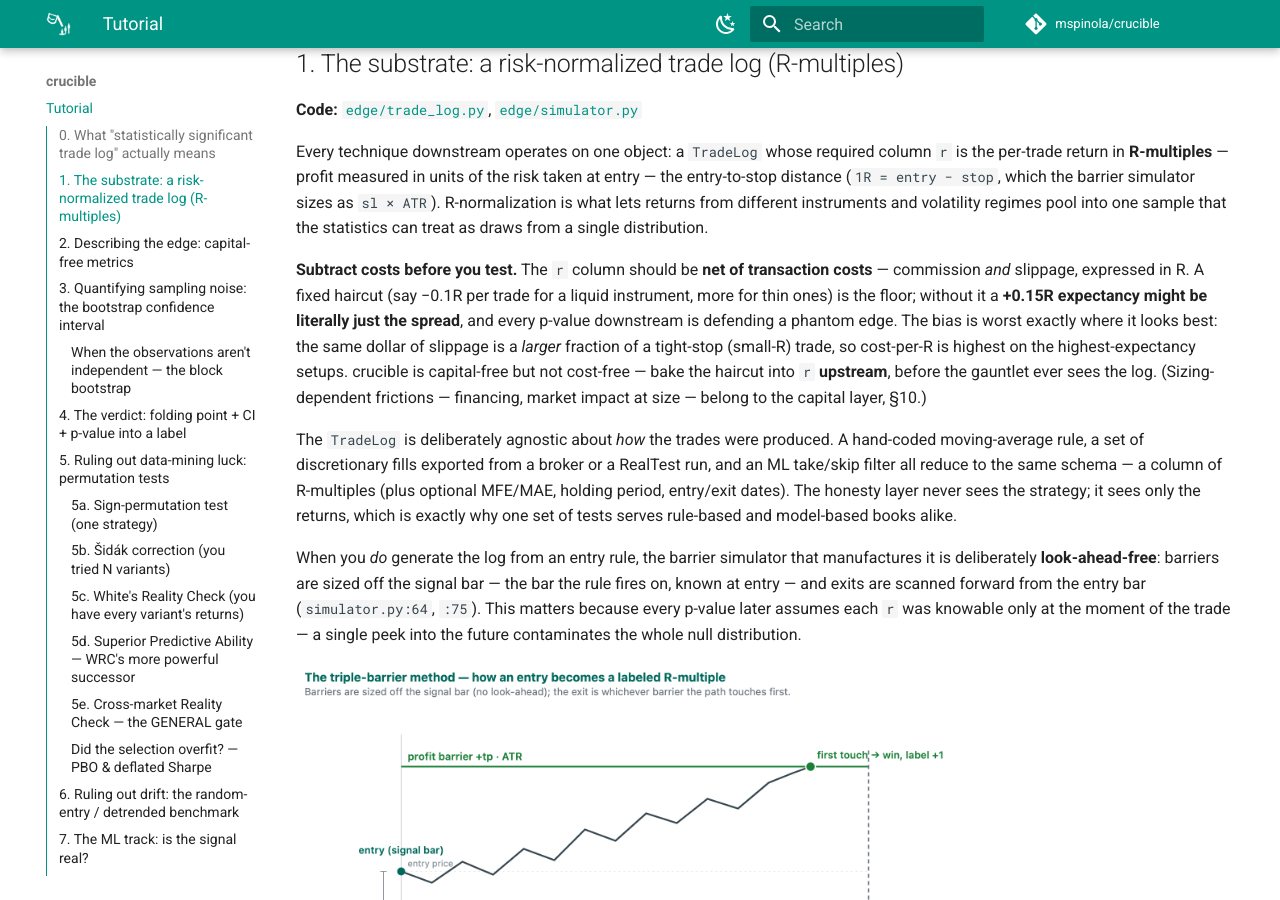
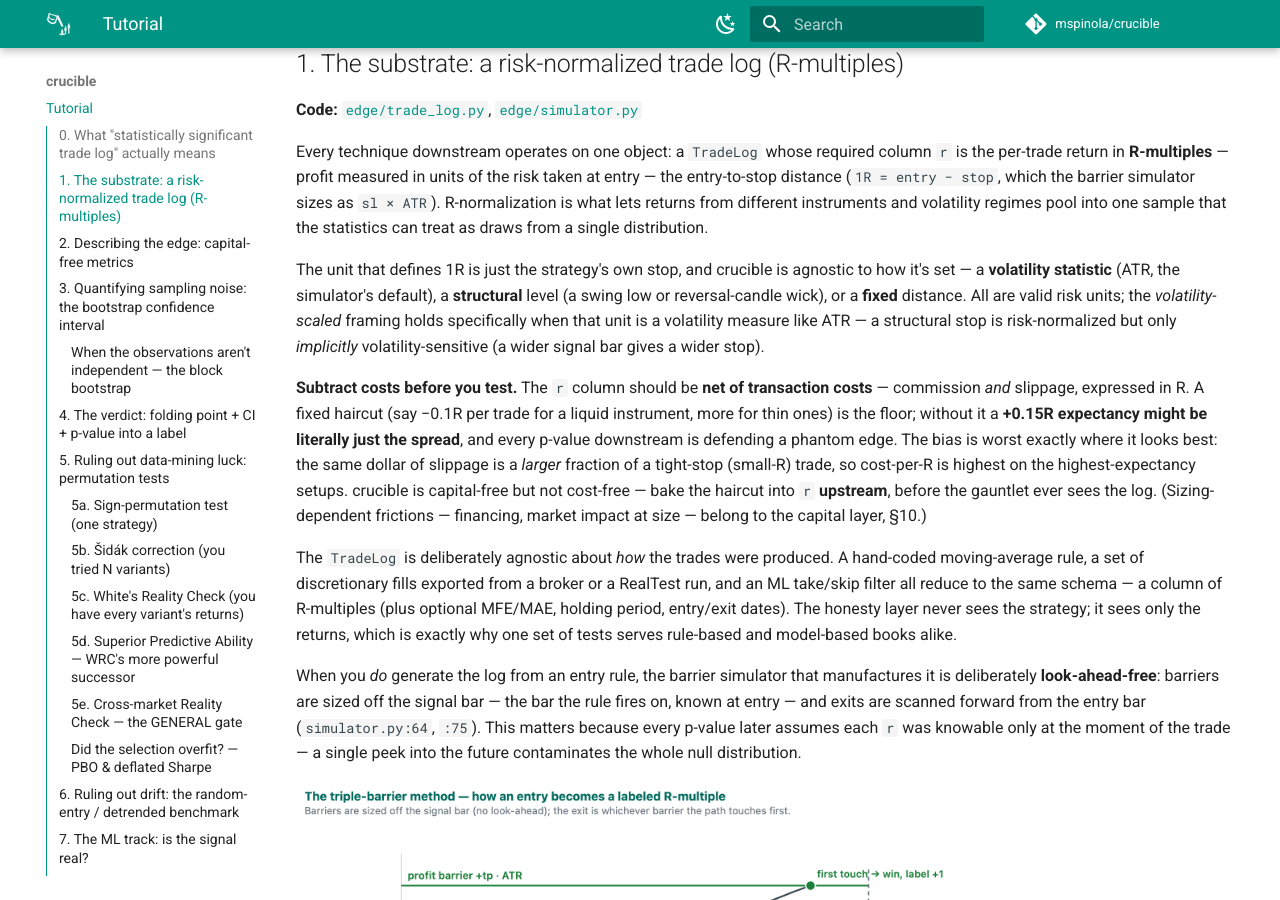
Before and after one commit to mspinola/crucible, an MkDocs documentation site: the page built from docs/index.md, in a window 1280 px wide and 900 px high, scrolled down 830 px. Built offline with MkDocs 1.6.1 and Material for MkDocs 9.7.7, drawn with Linux system fonts in a browser that asks for light colours; comment, search, counter and statistics services are not loaded.

Commit message:
docs: note the three kinds of risk unit in §1 (statistical / structural / fixed)
A natural question the volatility-scaled framing raises: what if the stop isn't
ATR-based? Add a line that crucible is agnostic to how 1R's stop is set — a
volatility statistic (ATR), a structural level (swing low / reversal-candle
wick), or a fixed distance — and that the volatility-scaled property holds only
for the ATR flavor; a structural stop is risk-normalized but only implicitly
vol-sensitive.

Co-Authored-By: Claude Opus 4.8 <noreply@anthropic.com>

```diff
--- a/docs/index.md
+++ b/docs/index.md
@@ -48,6 +48,13 @@ taken at entry — the entry-to-stop distance (`1R = entry − stop`, which the
 simulator sizes as `sl × ATR`). R-normalization is what lets
 returns from different instruments and volatility regimes pool into one sample that the
 statistics can treat as draws from a single distribution.
+
+The unit that defines 1R is just the strategy's own stop, and crucible is agnostic to how
+it's set — a **volatility statistic** (ATR, the simulator's default), a **structural** level
+(a swing low or reversal-candle wick), or a **fixed** distance. All are valid risk units; the
+*volatility-scaled* framing holds specifically when that unit is a volatility measure like ATR
+— a structural stop is risk-normalized but only *implicitly* volatility-sensitive (a wider
+signal bar gives a wider stop).
 
 **Subtract costs before you test.** The `r` column should be **net of transaction costs** —
 commission *and* slippage, expressed in R. A fixed haircut (say −0.1R per trade for a liquid
```
